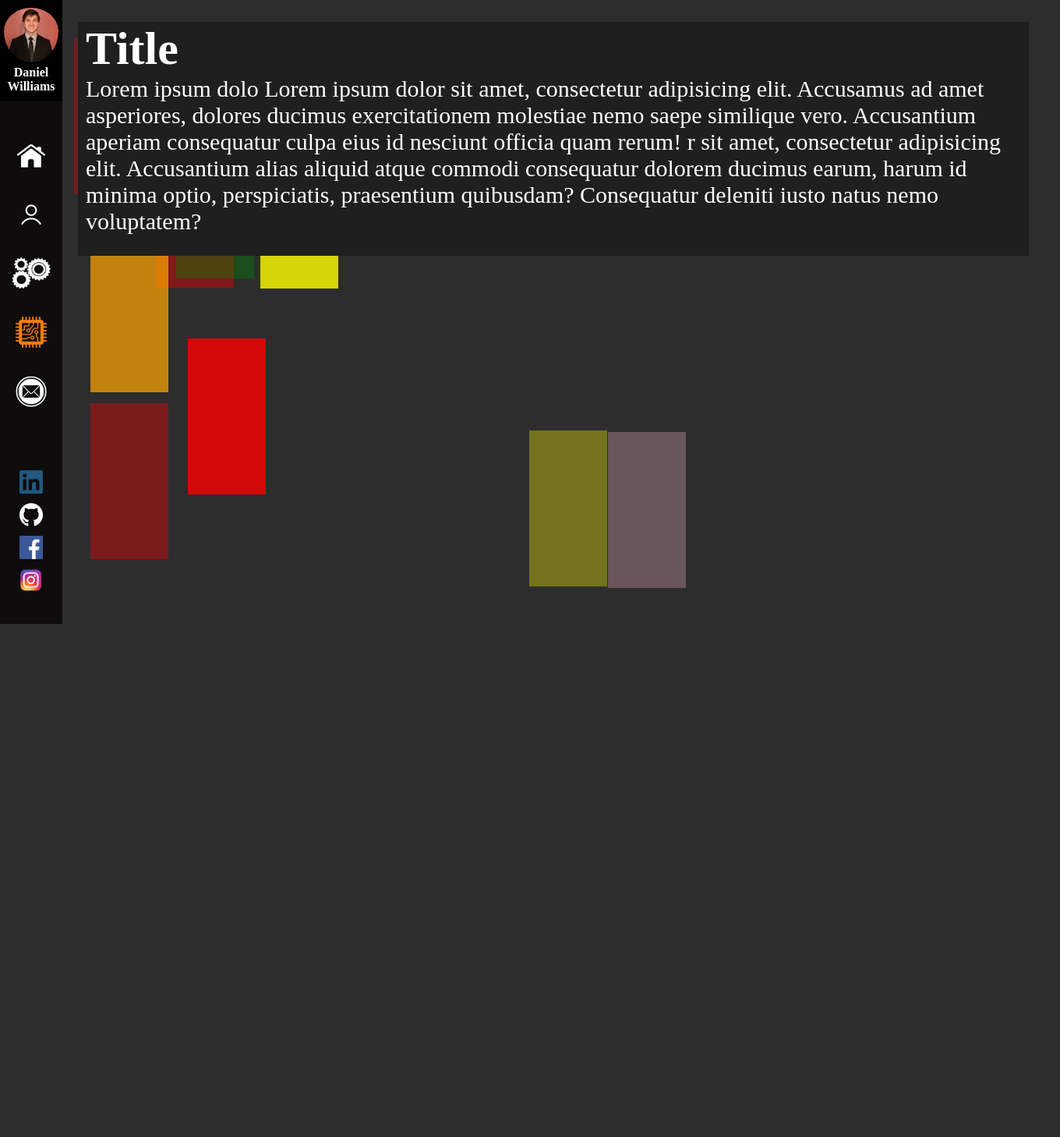
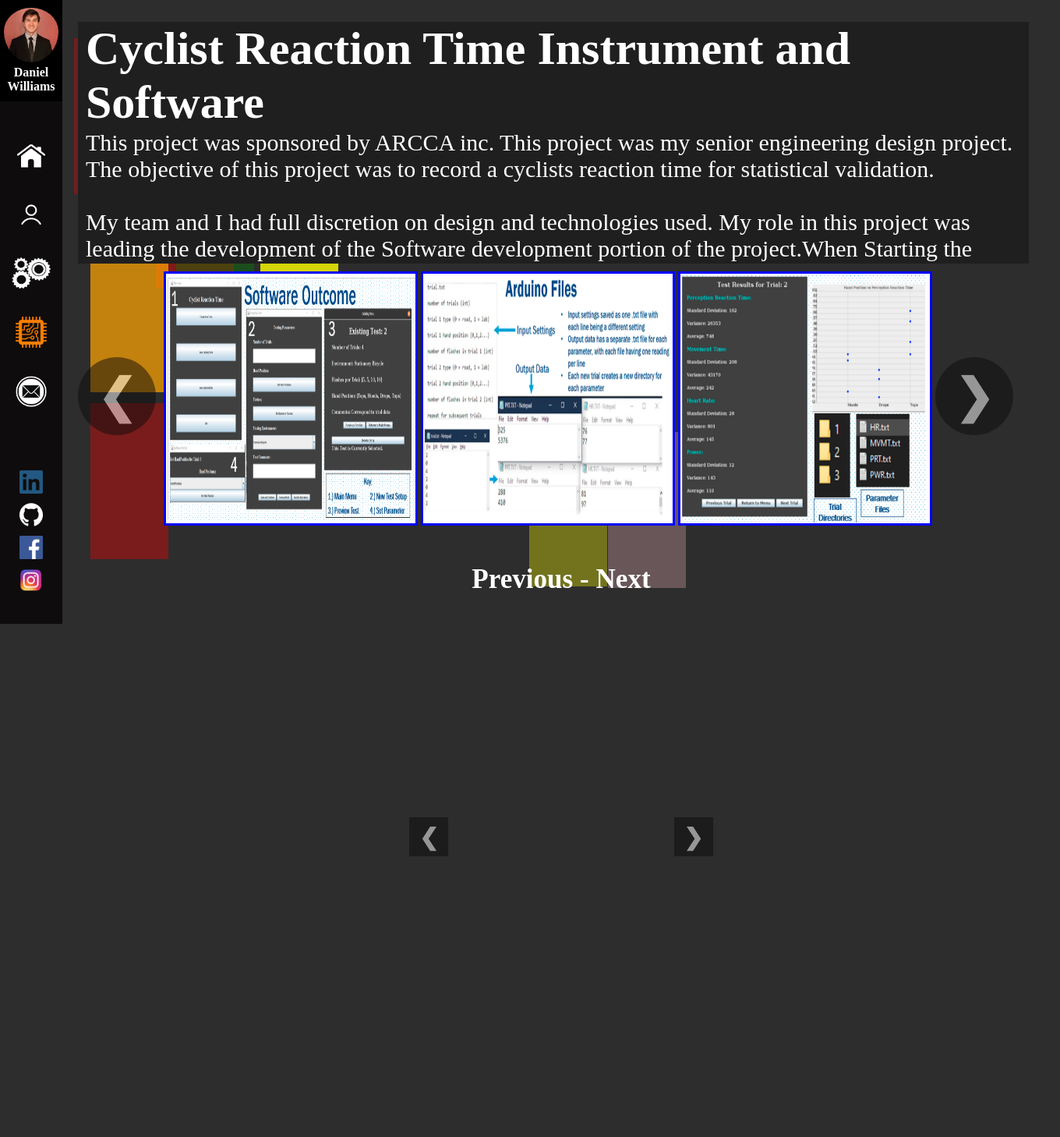
Before and after one commit to DanielW33/PersonalWebsite, a PHP site: page /HTML/Desktop/Projects.php in a window 1360 px wide. Shown: the whole page at 78% size. Before the commit the page ends 800 px from the top, so only its background shows below. Run offline with PHP 8.4, Linux system fonts and the light colour scheme.

Commit message:
Updated Project page

```diff
--- a/Website_v2/CSS/Desktop/Navigation.css
+++ b/Website_v2/CSS/Desktop/Navigation.css
@@ -1,3 +1,11 @@
+body{
+    -webkit-touch-callout: none; /* iOS Safari */
+    -webkit-user-select: none; /* Safari */
+    -khtml-user-select: none; /* Konqueror HTML */
+    -moz-user-select: none; /* Old versions of Firefox */
+    -ms-user-select: none; /* Internet Explorer/Edge */
+    user-select: none;
+}
 .SideBar {
     height: 100%;
     width: 80px;
--- a/Website_v2/CSS/Desktop/ProjectsCSS.css
+++ b/Website_v2/CSS/Desktop/ProjectsCSS.css
@@ -2,6 +2,7 @@ body{
     padding-left: 80px;
     background-color: #2d2d2d;
     overflow-x: hidden;
+
 }
 .Source{
 }
@@ -58,6 +59,7 @@ body{
     top: auto;
     left: auto;
     padding-right: 20px;
+    height: fit-content;
 }
 .SideText{
     overflow-y: auto;
@@ -65,6 +67,7 @@ body{
     color: white;
     padding-left: 10px;
     padding-right: 10px;
+    padding-bottom: 10px;
     height: 300px;
     width: 1200px;
 }
@@ -85,6 +88,7 @@ body{
     cursor: pointer;
     background-color: #454545;
 }
+
 .dots{
     text-align: center;
 }
@@ -102,6 +106,7 @@ body{
     grid-template-columns: auto auto auto auto auto;
     grid-column-gap: 10px;
     width: 1200px;
+    height: fit-content;
     transition: all 1s linear;
 }
 .imageFrame{
@@ -115,3 +120,82 @@ body{
     width: 100px;
     z-index: -1;
 }
+.grid2{
+    /* position: center;
+     bottom: 0;
+     right: 50%;
+     transform: translate(50%, 0);*/
+    height: 100%;
+    padding-top: 20px;
+    display: grid;
+    grid-template-columns: auto auto auto;
+    justify-content: center;
+}
+@media(max-width: 1290px){
+    .SideText{
+        height: 300px;
+        width: 1000px;
+    }
+    .ImageContainer{
+        width: 1000px;
+    }
+    .imageFrame{
+        height: 280px;
+        width: 280px;
+    }
+    .Arrow{
+        height: 70px;
+        width: 70px;
+        font-size: 20px;
+    }
+}
+@media(max-width: 1100px){
+    .SideText{
+        height: 300px;
+        width: 800px;
+    }
+    .ImageContainer{
+        width: 800px;
+    }
+    .imageFrame{
+        height: 100%;
+        width: 200px;
+    }
+    .Arrow{
+        height: 70px;
+        width: 70px;
+        font-size: 20px;
+    }
+}
+@media(max-width: 900px){
+    .SideText{
+        height: 300px;
+        width: 600px;
+    }
+    .ImageContainer{
+        width: 600px;
+    }
+    .imageFrame{
+        width: 125px;
+    }
+}
+@media(max-width: 700px){
+    body{
+        overflow-x: visible;
+    }
+    .SideText{
+        height: 300px;
+        width: 600px;
+    }
+    .ImageContainer{
+        width: 600px;
+    }
+    .imageFrame{
+        width: 125px;
+    }
+    .Arrow{
+        height: 70px;
+        width: 70px;
+        font-size: 20px;
+    }
+}
--- a/Website_v2/HTML/Desktop/Projects.php
+++ b/Website_v2/HTML/Desktop/Projects.php
@@ -46,10 +46,10 @@
     </div>
     <div class = "SideBarBottomLogos">
         <ul class = "logosList">
-            <li class = "logos"><img class = "Linkedin" id = "Linkedin" onclick = "openLinkedin()" src = "../../Images/Logos/linkedin-logo.png"></li>
-            <li class = "logos"><img class = "GitHub" id = "GitHub" onclick = "openGitHub()" src = "../../Images/Logos/GitHub-Mark-Light-120px-plus.png"> </li>
-            <li class = "logos"><img class = "Facebook" id = "Facebook" onclick = "openFacebook()" src = "../../Images/Logos/Facebook.png"></li>
-            <li class = "logos"><img class = "Instagram" id ="Instagram" onclick = "openInstagram()" src = "../../Images/Logos/Instagram.png"></li>
+            <li class = "logos"><img class = "Linkedin" id = "Linkedin" onclick = "openLinkedin()" src = "../../Images/Logos/linkedin-logo.png" alt = "Linkedin"></li>
+            <li class = "logos"><img class = "GitHub" id = "GitHub" onclick = "openGitHub()" src = "../../Images/Logos/GitHub-Mark-Light-120px-plus.png" alt="Github"> </li>
+            <li class = "logos"><img class = "Facebook" id = "Facebook" onclick = "openFacebook()" src = "../../Images/Logos/Facebook.png" alt="Facebook"></li>
+            <li class = "logos"><img class = "Instagram" id ="Instagram" onclick = "openInstagram()" src = "../../Images/Logos/Instagram.png" alt="Instagram"></li>
         </ul>
     </div>
 </div>
@@ -58,12 +58,16 @@
     <div class = GridLayout id="GridLayout">
         <div id="Grid1Container" class="GridContainer">
             <div class = grid id = grid1">
-                <div class = SideText id = SideText1><h1 style="margin: 0 0 0 0">Title</h1><p style="margin: 0 0 0 0">Lorem ipsum dolo
-                    Lorem ipsum dolor sit amet, consectetur adipisicing elit. Accusamus ad amet asperiores, dolores ducimus exercitationem molestiae nemo saepe similique vero. Accusantium aperiam consequatur culpa eius id nesciunt officia quam rerum!
-                    r sit amet, consectetur adipisicing elit. Accusantium alias aliquid atque commodi consequatur dolorem ducimus earum, harum id minima optio, perspiciatis, praesentium quibusdam? Consequatur deleniti iusto natus nemo voluptatem?</p>  </div>
-                <div class = ImageContainer id="ImageContainer0">
+                <div class = SideText id = SideText1>
+                    <h1 id = "Title" class = "Title" style="margin: 0 0 0 0"></h1>
+                    <p id="SubText" class = "SubText" style="margin: 0 0 0 0"></p>
                 </div>
-
+                <div class = ImageContainer id="ImageContainer0"></div>
+            </div>
+            <div class = grid2 id="grid2">
+                <div class = Arrow style="display: inline-flex; border-radius: 0; height: 50px; width: 50px;"><h4>&#10094;</h4></div>
+                <div style="color: white; padding-left: 30px; padding-right: 30px;"><h3>Previous - Next</h3></div>
+                <div class="Arrow" style="display: inline-flex; border-radius: 0; height: 50px; width: 50px;"><h4>&#10095;</h4></div>
             </div>
         </div>
     </div>
@@ -82,7 +86,7 @@
 <div class = Arrow id="RArrow" onclick="rotateImagesRight()"><h1>&#10095;</h1></div>
 <div class = Arrow id="LArrow" onclick="rotateImagesLeft()"><h1>&#10094;</h1></div>
 <script>
-    window.onload = __init__();
+    window.onload = __init__;
 
 </script>
 
--- a/Website_v2/JavaScript/Desktop/Projects.js
+++ b/Website_v2/JavaScript/Desktop/Projects.js
@@ -1,22 +1,25 @@
-
+src="https://ajax.googleapis.com/ajax/libs/jquery/3.5.1/jquery.min.js";
 let LoadedImages = new Array();
+let LoadedTitles = new Array();
+let LoadedText = new Array();
 let CurrentImageSet = 0;
 let CurrentStartImage = 0;
 let Images = Array(2);
 const Colors = ["red", "teal", "green", "blue", "yellow", "orange", "pink"];
 const ColorCount = 7;
+
 function __init__(){
+    LoadText();
     GenerateSquares();
 
-    loadImages(1, ".jpg");
-
+    loadImages(1, ".png", 5);
+    loadImages(2, ".jpg", 6);
+    loadImages(3, ".png", 6);
     setTimeout(function(){
         ImageHandler("ImageContainer0");
     }, 300);
-    setTimeout(function(){
-        loadImages(2, ".jpg");
-        loadImages(3, ".png");
-    }, 400);
+
+
 }
 function rotateImagesRight(){
     let Images = LoadedImages[CurrentImageSet];
@@ -39,7 +42,6 @@ function rotateImagesRight(){
 function rotateImagesLeft(){
     let Images = LoadedImages[CurrentImageSet];
     let imgFrames = [document.querySelector("#imageFrame0"),document.querySelector("#imageFrame1"),document.querySelector("#imageFrame2")]
-    console.log(CurrentStartImage);
     imgFrames[0].removeChild(Images[(CurrentStartImage)]);
     CurrentStartImage = (CurrentStartImage + 1) % Images.length;
     imgFrames[0].appendChild(Images[((CurrentStartImage) % Images.length)]);
@@ -47,15 +49,54 @@ function rotateImagesLeft(){
     imgFrames[2].appendChild((Images[(CurrentStartImage + 2) % Images.length]));
 
 }
-function loadImages(Dir, Type){
+function loadImages(Dir, Type, length){
+    console.log("Loading image set: " + Dir);
     let FileCount = 1;
-    let CheckFinished = false;
-    let CheckContinue = true;
     let Directory = Dir;
+    let Length = length;
     let TempArray = [];
     let img;
 
-    let IntervalID = setInterval(function(){
+
+    for(let i = 0; i < Length; i++){
+        img = new Image();
+        img.src = "../../Images/ProjectsImages/Container" + Directory + "/img" + FileCount + Type;
+        TempArray.push(img);
+        if(FileCount === length){
+            console.log("Finished loading image set " + Directory);
+            LoadedImages.push(TempArray);
+            return;
+        }
+        FileCount++;
+
+    }
+}
+function LoadText(){
+    LoadedTitles.push("Cyclist Reaction Time Instrument and Software");
+    let String1 = "This project was sponsored by ARCCA inc. This project was my senior engineering design project. The objective of this project was to record a cyclists reaction time for " +
+        "statistical validation.<br><br>My team and I had full discretion on design and technologies used. " +
+        "My role in this project was leading the development of the Software development portion of the project." +
+        "When Starting the project, I chose to use Java for two reasons. First Java is cross compatible between Windows, Mac, and Linux computers. " +
+        "Second an entire java archive file can sit " +
+        "on the SD card that we used in the hardware portion of the project to collect data.<br><br> The GUI needed to include:<br>" +
+        "- An input form for parameters to be entered.<br>" +
+        "- The user's input need to be validated to ensure it was correct<br>" +
+        "- A GUI page with previously entered configurations for convenience purposes.<br>" +
+        "- On the statistical analysis GUI page, the program collected and did calculations on the trial data collected.<br>" +
+        "- Lastly graph the data collected to visually view the data collected.";
+    LoadedTitles.push("Java Development: Minecraft Packet Filtering; Custom Events");
+    LoadedTitles.push("Java Development: Minecraft RankUp Plugin");
+    LoadedTitles.push("LionCloud Memory Allocation Project");
+    LoadedTitles.push("Uni-Core CPU Pipelining");
+
+    LoadedText.push(String1);
+    let Title = document.querySelector("#Title");
+    let SubText = document.querySelector("#SubText");
+    Title.textContent = LoadedTitles[0];
+    SubText.innerHTML = String1;
+
+}
+/*let IntervalID = setInterval(function(){
        if(CheckFinished){
            clearInterval(IntervalID);
            console.log("Finished loading image set " + Directory);
@@ -76,10 +117,10 @@ function loadImages(Dir, Type){
 
            img.src = "../../Images/ProjectsImages/Container" + Directory + "/img" + FileCount + Type;
        }
-    },1)
+   },1)*/
+function TextHandler(ContainerID){
 
 }
-
 function ImageHandler(ContainerID){
     let imageSrcSet = LoadedImages[CurrentImageSet];
     let Container = document.querySelector("#" + ContainerID);
@@ -88,6 +129,7 @@ function ImageHandler(ContainerID){
 
     let imgFrame = new Array();
 
+    console.log(imageSrcSet.length);
     for(let i = 0; i < imageSrcSet.length; i++){
         if(i < 3){
             imgFrame.push(document.createElement("div"));
@@ -199,7 +241,7 @@ function fade(ID){
             if (opacity < 1) {
                 opacity += Math.random() * 0.1;
                 opacity = opacity > 1 ? 1 : opacity;
-                document.getElementById(ID).style.opacity = opacity;
+                document.getElementById(ID).style.opacity = opacity + "";
             } else {
                 tf = false;
             }
@@ -210,7 +252,7 @@ function fade(ID){
             if(opacity !== 0){
                 opacity -= Math.random() * .1;
                 opacity = opacity < 0 ? 0 : opacity;
-                document.getElementById(ID).style.opacity = opacity;
+                document.getElementById(ID).style.opacity = opacity + "";
             }
             else{
                 clearInterval(IntervalID);
--- a/Website_v2/JavaScript/Desktop/SubFileJS.js
+++ b/Website_v2/JavaScript/Desktop/SubFileJS.js
@@ -1,3 +1,4 @@
+
 function openLinkedin(){
     window.open("https://www.linkedin.com/in/daniel-williams-600574178/");
 }
--- a/Website_v2/Php/Test.php
+++ /dev/null
@@ -1,4 +0,0 @@
-<?php
-function callthis(){
-    echo "Test";
-}
--- a/Website_v2/Php/Test2.php
+++ /dev/null
@@ -1 +0,0 @@
-<?php
```
Also changed, not shown: Website_v2/HTML/Desktop/Contact.php (+2 -7 lines), Website_v2/JavaScript/Desktop/Contact.js (added, +28 -0 lines), Website_v2/Images/ProjectsImages/Container1/img1.jpg (deleted), Website_v2/Images/ProjectsImages/Container1/img1.png (added), Website_v2/Images/ProjectsImages/Container1/img2.jpg (deleted), Website_v2/Images/ProjectsImages/Container1/img2.png (added), Website_v2/Images/ProjectsImages/Container1/img3.jpg (deleted), Website_v2/Images/ProjectsImages/Container1/img3.png (added), Website_v2/Images/ProjectsImages/Container1/img4.jpg (deleted), Website_v2/Images/ProjectsImages/Container1/img4.png (added), Website_v2/Images/ProjectsImages/Container1/img5.jpg (deleted), Website_v2/Images/ProjectsImages/Container1/img5.png (added), Website_v2/Images/ProjectsImages/Container1/img6.jpg (deleted). Lines whose indentation alone changed are shown as unchanged.
